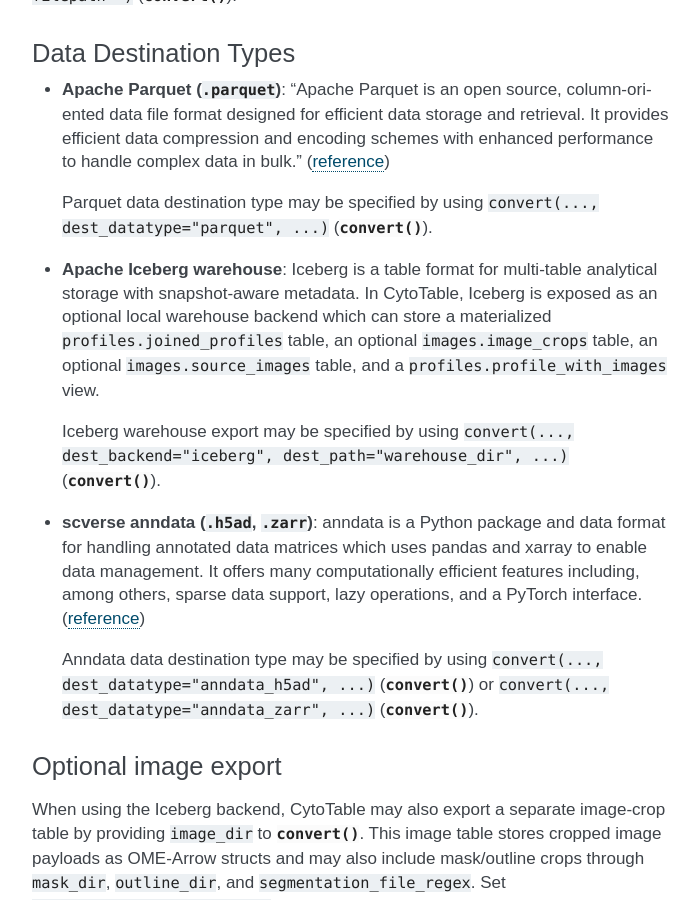
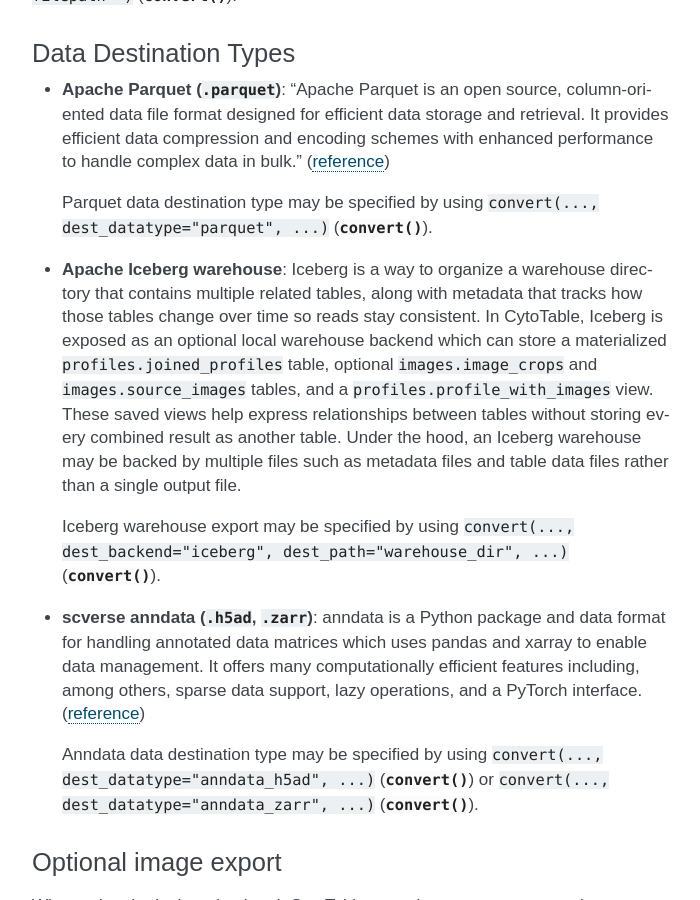
Before and after one commit to cytomining/CytoTable, a Sphinx documentation site: the page built from docs/source/overview.md, in a window 1280 px wide and 900 px high, scrolled down 3553 px. Shown: the whole window, without its empty margins (438-1138 px from the left). Built offline with Sphinx 7.4.7, drawn with Linux system fonts in a browser that asks for light colours; pages that are not in the unit, such as notebooks, are missing from menus.

Commit message:
iceberg defs
Co-Authored-By: Gregory Way <gregory.way@gmail.com>

````diff
--- a/docs/source/overview.md
+++ b/docs/source/overview.md
@@ -142,8 +142,16 @@
   Parquet data destination type may be specified by using :code:`convert(..., dest_datatype="parquet", ...)` (:mod:`convert() <cytotable.convert.convert>`).
 ```
 
-- __Apache Iceberg warehouse__: Iceberg is a table format for multi-table analytical storage with snapshot-aware metadata.
-  In CytoTable, Iceberg is exposed as an optional local warehouse backend which can store a materialized `profiles.joined_profiles` table, an optional `images.image_crops` table, an optional `images.source_images` table, and a `profiles.profile_with_images` view.
+- __Apache Iceberg warehouse__: Iceberg is a way to organize a warehouse
+  directory that contains multiple related tables, along with metadata that
+  tracks how those tables change over time so reads stay consistent.
+  In CytoTable, Iceberg is exposed as an optional local warehouse backend which
+  can store a materialized `profiles.joined_profiles` table, optional
+  `images.image_crops` and `images.source_images` tables, and a
+  `profiles.profile_with_images` view. These saved views help express
+  relationships between tables without storing every combined result as another
+  table. Under the hood, an Iceberg warehouse may be backed by multiple files
+  such as metadata files and table data files rather than a single output file.
 
 ```{eval-rst}
   Iceberg warehouse export may be specified by using :code:`convert(..., dest_backend="iceberg", dest_path="warehouse_dir", ...)` (:mod:`convert() <cytotable.convert.convert>`).
````
